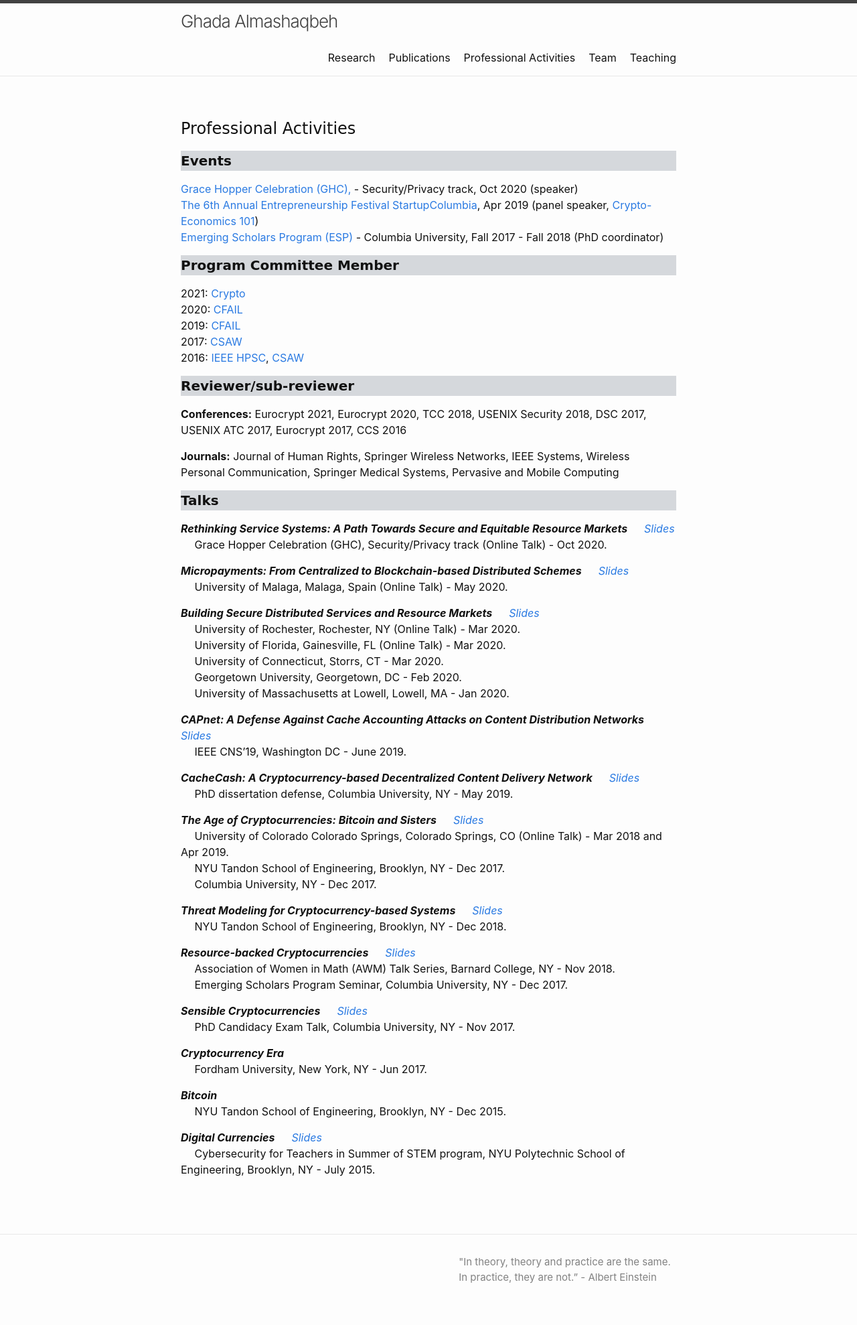
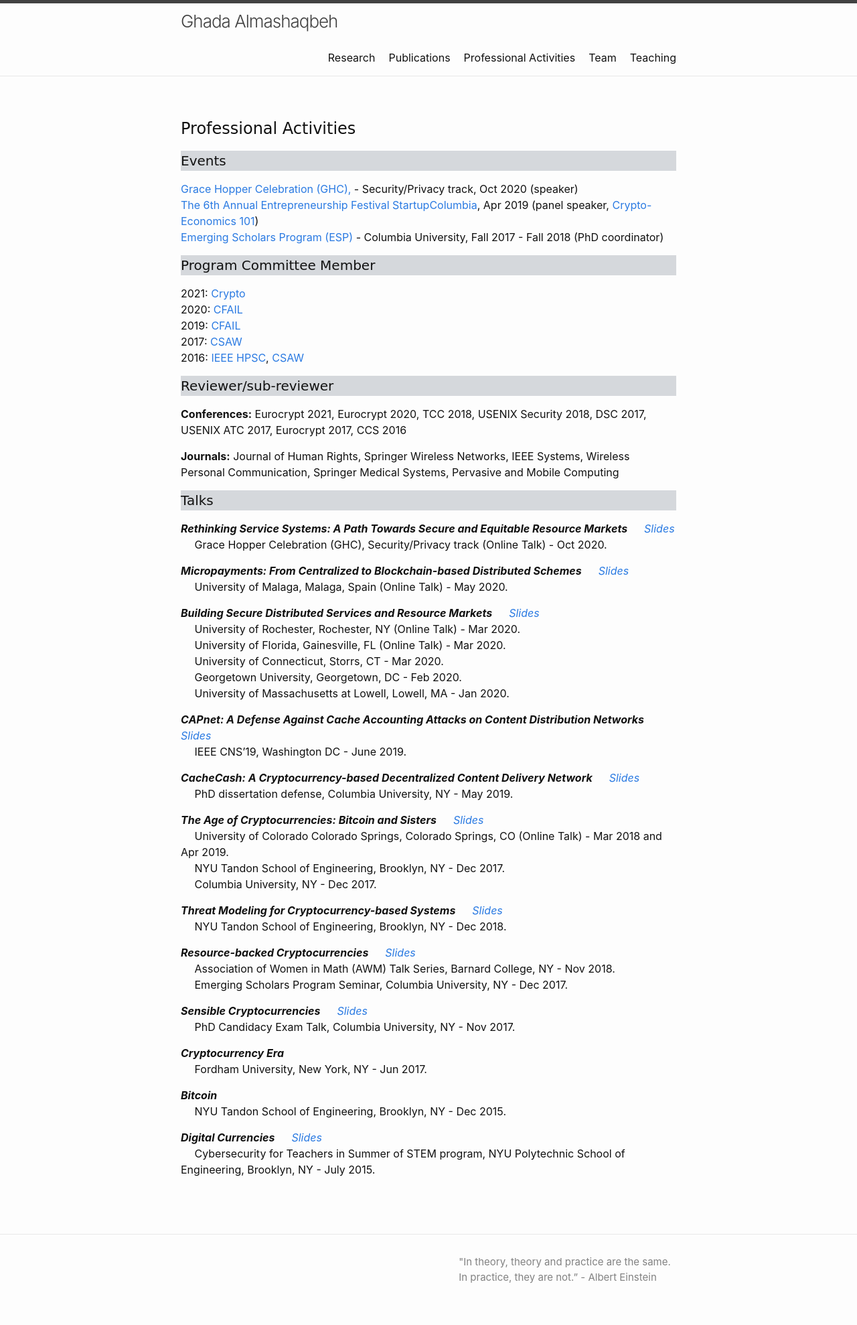
Before and after one commit to GhadaAlmashaqbeh/GhadaAlmashaqbeh.github.io, a Jekyll site: the page built from 03-talks.md, in a window 1280 px wide. Shown: the whole page at 67% size. Built offline with Jekyll 4.4.1, drawn with Linux system fonts in a browser that asks for light colours.

```diff
--- a/03-talks.md
+++ b/03-talks.md
@@ -6,14 +6,14 @@
 
 <h1 style="font-family: 'Comic Sans MS'">Professional Activities</h1>
 
-<h4 style="font-family: 'Comic Sans MS'; background-color:rgb(213, 216, 220);"><b>Events</b></h4>
+<h4 style="font-family: 'Comic Sans MS'; background-color:rgb(213, 216, 220);">Events</h4>
 
 [Grace Hopper Celebration (GHC),](https://ghc.anitab.org/) - Security/Privacy track, Oct 2020 (speaker) <br/>
 [The 6th Annual Entrepreneurship Festival StartupColumbia](https://www.startupcolumbia.org/2019-festival), Apr 2019 (panel speaker, [Crypto-Economics 101](https://startup-columbia.squarespace.com/panels-keynotes/2019/04/06/crypto-economics-101)) <br/>
 [Emerging Scholars Program (ESP)](https://www.cs.columbia.edu/esp/) - Columbia University, Fall 2017 - Fall 2018 (PhD coordinator) <br/>
 
 
-<h4 style="font-family: 'Comic Sans MS'; background-color:rgb(213, 216, 220);"><b>Program Committee Member</b></h4>
+<h4 style="font-family: 'Comic Sans MS'; background-color:rgb(213, 216, 220);">Program Committee Member</h4>
 
 2021: [Crypto](https://crypto.iacr.org/2021/) <br/>
 2020: [CFAIL](https://www.cfail.org/cfail-2020) <br/>
@@ -22,14 +22,14 @@
 2016: [IEEE HPSC](https://csis.pace.edu/BigDataSecurity/BigDataSecurity2016/hpsccommittee.htm), [CSAW](https://engineering.nyu.edu/events/2016/11/10/csaw-16) <br/>
 
 
-<h4 style="font-family: 'Comic Sans MS'; background-color:rgb(213, 216, 220);"><b>Reviewer/sub-reviewer</b></h4>
+<h4 style="font-family: 'Comic Sans MS'; background-color:rgb(213, 216, 220);">Reviewer/sub-reviewer</h4>
 
 **Conferences:** Eurocrypt 2021, Eurocrypt 2020, TCC 2018, USENIX Security 2018, DSC 2017, USENIX ATC 2017, Eurocrypt 2017, CCS 2016 <br/>
 
 **Journals:** Journal of Human Rights, Springer Wireless Networks, IEEE Systems, Wireless Personal Communication, Springer Medical Systems, Pervasive and Mobile Computing <br/>
 
 
-<h4 style="font-family: 'Comic Sans MS'; background-color:rgb(213, 216, 220);"><b>Talks</b></h4>
+<h4 style="font-family: 'Comic Sans MS'; background-color:rgb(213, 216, 220);">Talks</h4>
 
 ***Rethinking Service Systems: A Path Towards Secure and Equitable Resource Markets*** &emsp; [_Slides_](../slides/ghc-2020-talk.pdf)<br/>
 &emsp; Grace Hopper Celebration (GHC), Security/Privacy track (Online Talk) - Oct 2020.
```
